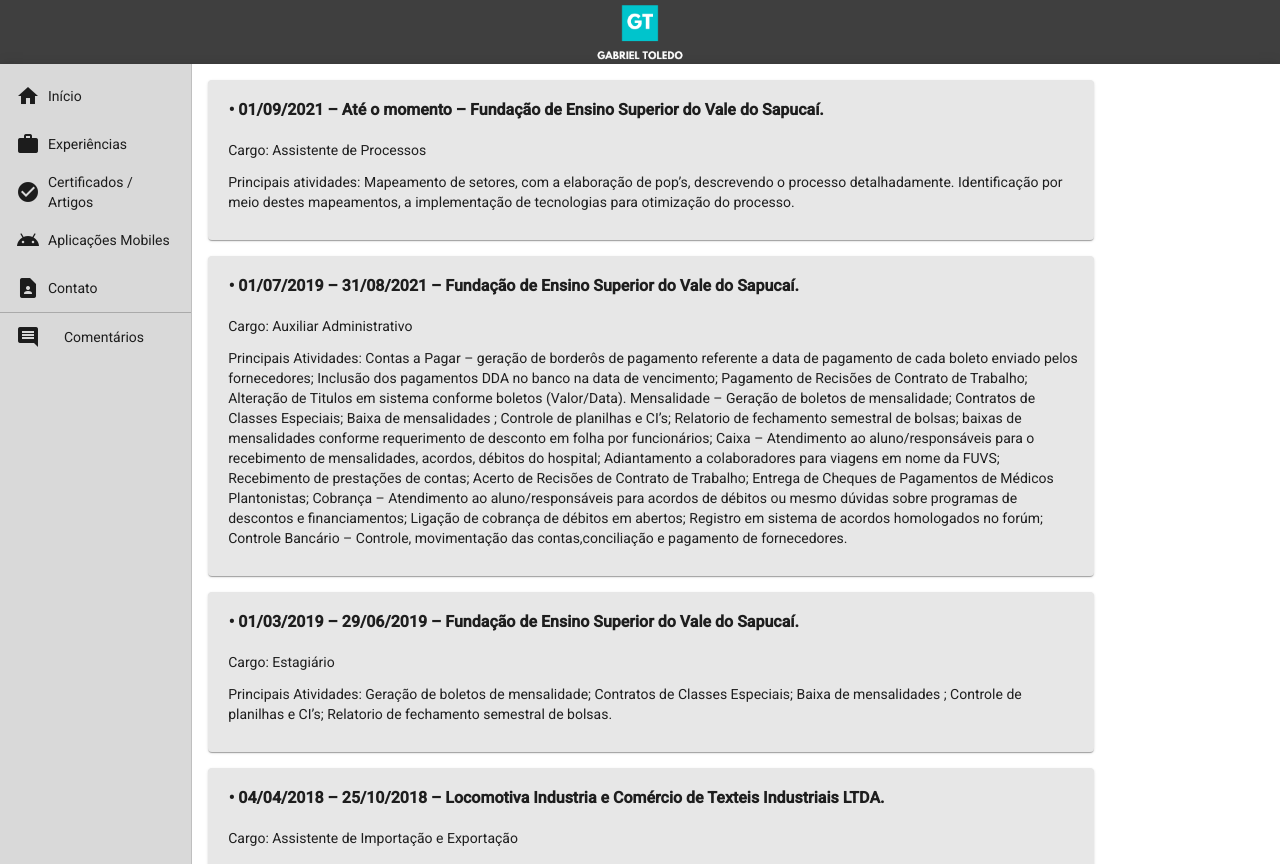
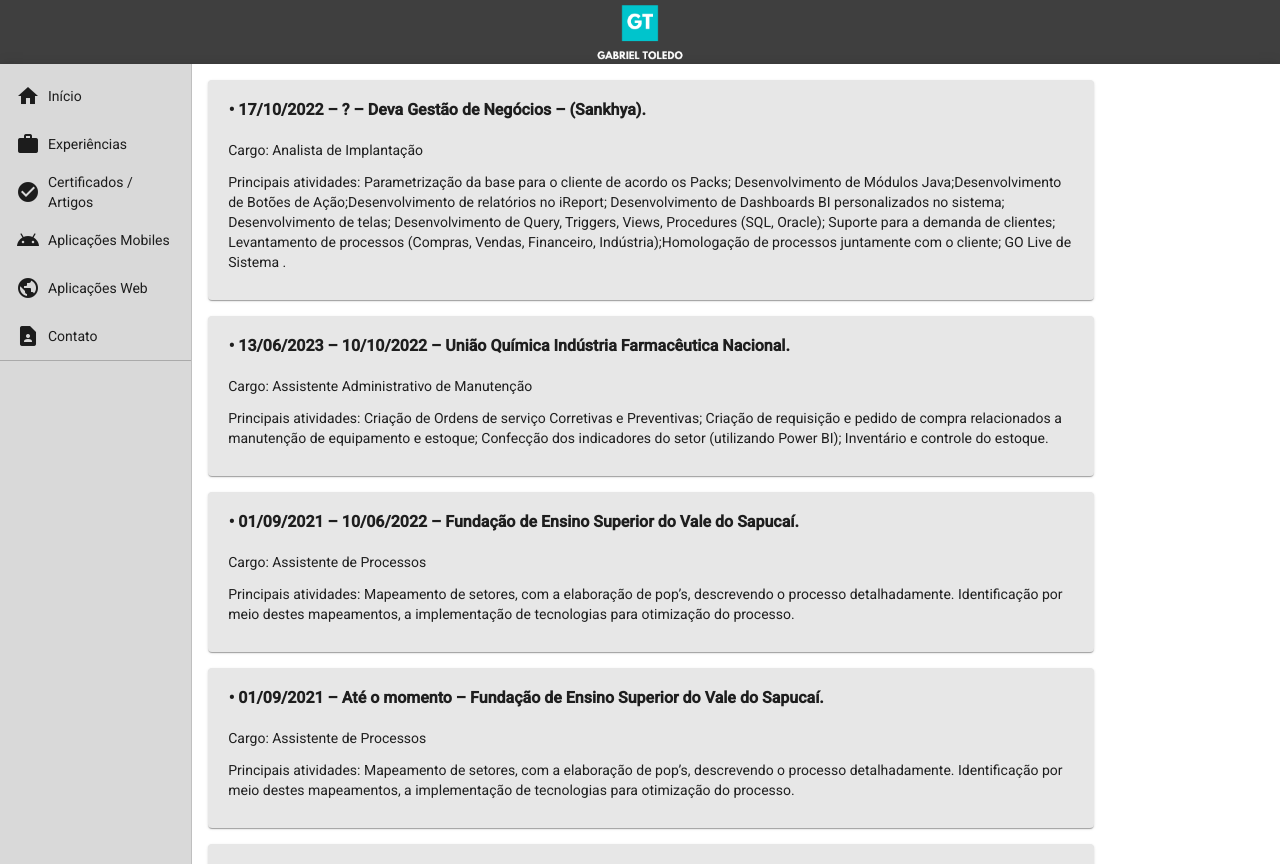
Before and after one commit to GabrielRebelloToledo/MeuPortifolio, an Angular app: page /experiencias in a window 1280 px wide. Built offline with nearby package versions, Linux system fonts and the light colour scheme.

Commit message:
Atualização

```diff
--- a/src/app/components/aplicacoes-web/aplicacoes-web.component.css
+++ b/src/app/components/aplicacoes-web/aplicacoes-web.component.css
@@ -1,27 +1,59 @@
+/* .logo{
+    max-height: 15rem;
+    min-height: 5rem;
+    height: 15em;
+    } */
 
-    .paragraf{
-        font-size: 2em;
-        margin-left: auto ;
-        margin-right: auto;
-        text-align: center;
+    .paragraf {
+        padding-left: 0.3em;
     }
 
-
-    img{
+    img {
         height: 10em;
-        padding-left:0.3em;
+        padding-left: 0.3em;
     }
 
-    .caixa{
+    .caixa {
         background-color: rgb(231, 231, 231);
-        width: 80%;
+        width: 100%;
         text-align: center;
+        align-content: center;
     }
 
-    .ajuste{
+    .ajuste {
         text-align: center;
         align-content: center;
-
-        margin-left: auto ;
+        margin-left: auto;
         margin-right: auto;
     }
+
+    @media (min-width: 100px) and (max-width: 900px) {
+        .caixa {
+            width: 80%;
+            height: 60%;
+        }
+        img {
+            width: 70%;
+            height: 50%;
+        }
+        .ajuste {
+            text-align: center;
+            align-content: center;
+            margin-left: 10px;
+        }
+    }
+
+    .b {
+        font-weight: bold;
+    }
+
+    .icone {
+        text-align: center;
+        align-items: center;
+        overflow: hidden;
+        vertical-align: middle;
+    }
+
+    .botao {
+        margin-left: 10px;
+    }
--- a/src/app/components/aplicacoes-web/aplicacoes-web.component.html
+++ b/src/app/components/aplicacoes-web/aplicacoes-web.component.html
@@ -1,18 +1,39 @@
-<mat-card class="caixa">
-    <section ><!--/Início seção  -->
-        <div >
-          <div class="row">
-            <div class="col-12-flex ajuste">
+<mat-card class="caixa col-md-12">
+    <!-- <section > -->
+    <!--/Início seção saiba -->
+    <div class="row">
 
+        <div class="col-6 d-flex ajuste ">
+            <div>
+                <img src="../../../assets/images/TUCHA'S.png" class="img-fluid">
+                <h3 class="paragraf b">Aplicativo Cantina da Tucha</h3>
+                <a href="http://cantinadatucha.com.br/#/home" mat-list-item class="btn btn-primary botao ">
+                    <i class="material-icons icone text-white">
+                         web
+                     </i> Cantina
+                </a>
+
+            </div>
+            <!-- <div class="col-6  d-flex ajuste">
                 <div>
-                    <p class="paragraf">
-                      Em Criação!
-                    </p>
+                    <img src="../../../assets/images/decubito.jpg" class="img-fluid">
+                    <h3 class="paragraf b">Aplicativo Controle de Mudança de Decúbito</h3>
+                    <a href="https://play.google.com/store/apps/details?id=com.nucleotech.mudanca_decubito" mat-list-item class="btn btn-primary botao ">
+                        <i class="material-icons icone text-white">
+                         android
+                     </i> PlayStore
+                    </a>
+                </div>
+            </div> -->
 
-                  </div>
-            </div>
+        </div>
 
-          </div>
-        </div>
-      </section><!--/FIM seção  -->
-    </mat-card>
+
+    </div>
+
+
+
+
+    <!-- </section> -->
+    <!--/FIM seção saiba -->
+</mat-card>
--- a/src/app/components/experiencias/experiencias.component.html
+++ b/src/app/components/experiencias/experiencias.component.html
@@ -1,4 +1,96 @@
 <mat-card class="caixa">
+    <section>
+        <!--/Início seção saiba -->
+        <div>
+            <div class="row">
+                <div class="col-12 d-flex">
+
+                    <div>
+                        <h3 class="paragraf b">• 17/10/2022 – ? – Deva Gestão de Negócios – (Sankhya).</h3>
+                        <p class="paragraf">
+                            Cargo: Analista de Implantação
+                        </p>
+                        <p class="paragraf">
+                            Principais atividades: Parametrização da base para o cliente de acordo os Packs; Desenvolvimento de Módulos Java;Desenvolvimento de Botões de Ação;Desenvolvimento de relatórios no iReport; Desenvolvimento de Dashboards BI personalizados no sistema; Desenvolvimento de telas; Desenvolvimento de Query, Triggers, Views, Procedures (SQL, Oracle); Suporte para a demanda de clientes; Levantamento de processos (Compras, Vendas, Financeiro, Indústria);Homologação de processos juntamente com o cliente; GO Live de Sistema .
+                        </p>
+
+                    </div>
+                </div>
+
+            </div>
+        </div>
+    </section>
+    <!--/FIM seção saiba -->
+
+
+</mat-card>
+
+
+<mat-card class="caixa mt-3" >
+    <section>
+        <!--/Início seção saiba -->
+        <div>
+            <div class="row">
+                <div class="col-12 d-flex">
+
+                    <div>
+                        <h3 class="paragraf b">• 13/06/2023 – 10/10/2022 – União Química Indústria Farmacêutica Nacional.</h3>
+                        <p class="paragraf">
+                            Cargo: Assistente Administrativo de Manutenção
+                        </p>
+                        <p class="paragraf">
+                            Principais atividades: Criação de Ordens de serviço Corretivas e Preventivas; Criação de requisição e pedido de compra relacionados a manutenção de equipamento e estoque; Confecção dos indicadores do setor (utilizando Power BI); Inventário e controle do estoque.
+                        </p>
+
+                    </div>
+                </div>
+
+            </div>
+        </div>
+    </section>
+    <!--/FIM seção saiba -->
+
+
+</mat-card>
+
+
+
+
+<mat-card class="caixa mt-3">
+    <section>
+        <!--/Início seção saiba -->
+        <div>
+            <div class="row">
+                <div class="col-12 d-flex">
+
+                    <div>
+                        <h3 class="paragraf b">• 01/09/2021 – 10/06/2022 – Fundação de Ensino Superior do Vale do Sapucaí.</h3>
+                        <p class="paragraf">
+                            Cargo: Assistente de Processos
+                        </p>
+                        <p class="paragraf">
+                            Principais atividades: Mapeamento de setores, com a elaboração de pop’s, descrevendo o processo detalhadamente. Identificação por meio destes mapeamentos, a implementação de tecnologias para otimização do processo.
+                        </p>
+
+                    </div>
+                </div>
+
+            </div>
+        </div>
+    </section>
+    <!--/FIM seção saiba -->
+
+
+</mat-card>
+
+
+
+
+
+
+
+
+<mat-card class="caixa mt-3">
     <section>
         <!--/Início seção saiba -->
         <div>
--- a/src/app/components/inicio/inicio.component.html
+++ b/src/app/components/inicio/inicio.component.html
@@ -11,8 +11,7 @@
                         <img src="../../../assets/images/foto.png" class="img-fluid">
                         <h1 class="paragraf">Gabriel de Almeida Rebello Toledo</h1>
                         <p class="paragraf">
-                            Formado em Engenharia de Produção pela Universidade Vale do Sapucaí - Univas - (2021). Atualmente é Assistente de processos, no setor de Engenharia de Processos, na Fundação de Ensino Superior Vale do Sapucaí e desenvolvedor de aplicações Web e Mobile
-                            no setor NTH - Núcleo de Tecnologia Hospitalar.
+                            Formado em Engenharia de Produção pela Universidade Vale do Sapucaí - Univas - (2021). Atualmente é Analista de Implantação e desenvolvedor na Sankhya.
                         </p>
 
                     </div>
--- a/src/app/views/menu/menu.component.html
+++ b/src/app/views/menu/menu.component.html
@@ -23,22 +23,22 @@
                android
             </i> Aplicações Mobiles
             </a>
-            <!--  <a mat-list-item class="hov" routerLink="/aplicacoes/web">
+             <a mat-list-item class="hov" routerLink="/aplicacoes/web">
                 <i class="material-icons">
                public
             </i> Aplicações Web
-            </a> -->
+            </a>
             <a mat-list-item class="hov" routerLink="/contato">
                 <i class="material-icons">
                contact_page
             </i> Contato
             </a>
             <hr>
-            <a mat-list-item class="hov" routerLink="/comentarios" style="padding:0; margin:0">
+           <!--  <a mat-list-item class="hov" routerLink="/comentarios" style="padding:0; margin:0">
                 <i class="material-icons" style="padding:0; margin:0">
                comments
             </i> Comentários
-            </a>
+            </a> -->
 
 
 
```
Also changed, not shown: src/assets/images/TUCHA'S.png (added), 1 other file (tests, documents, lock files or other folders).
